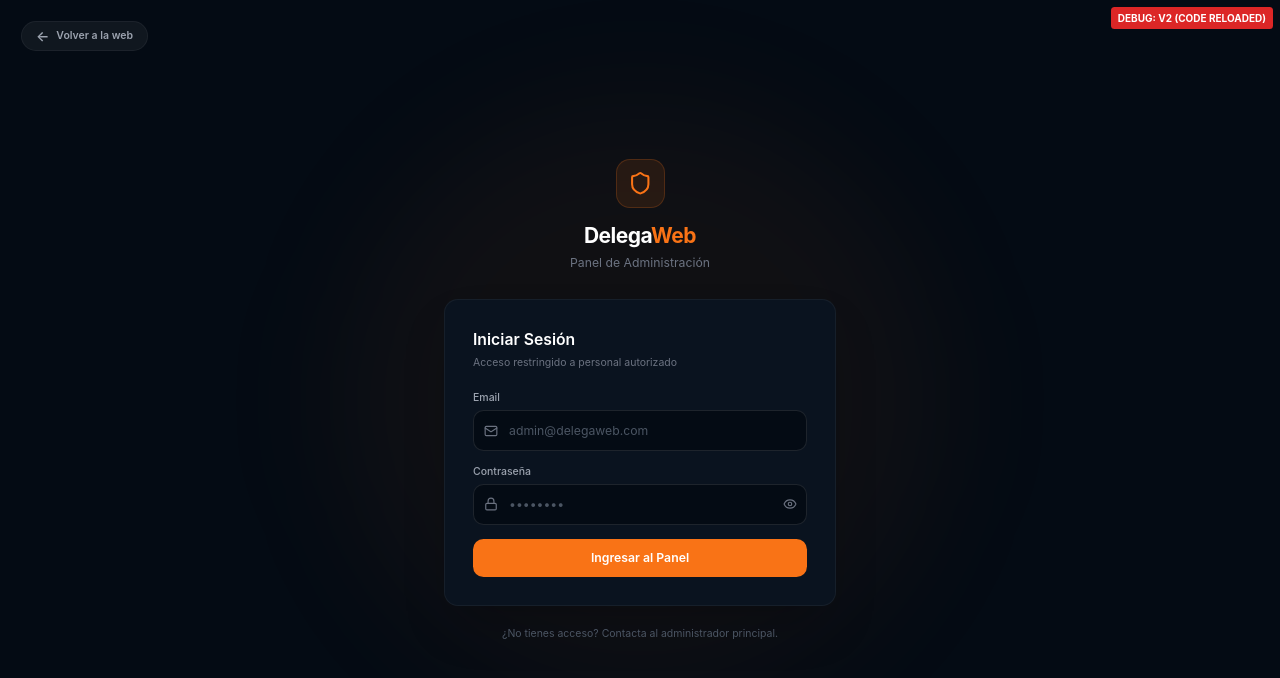
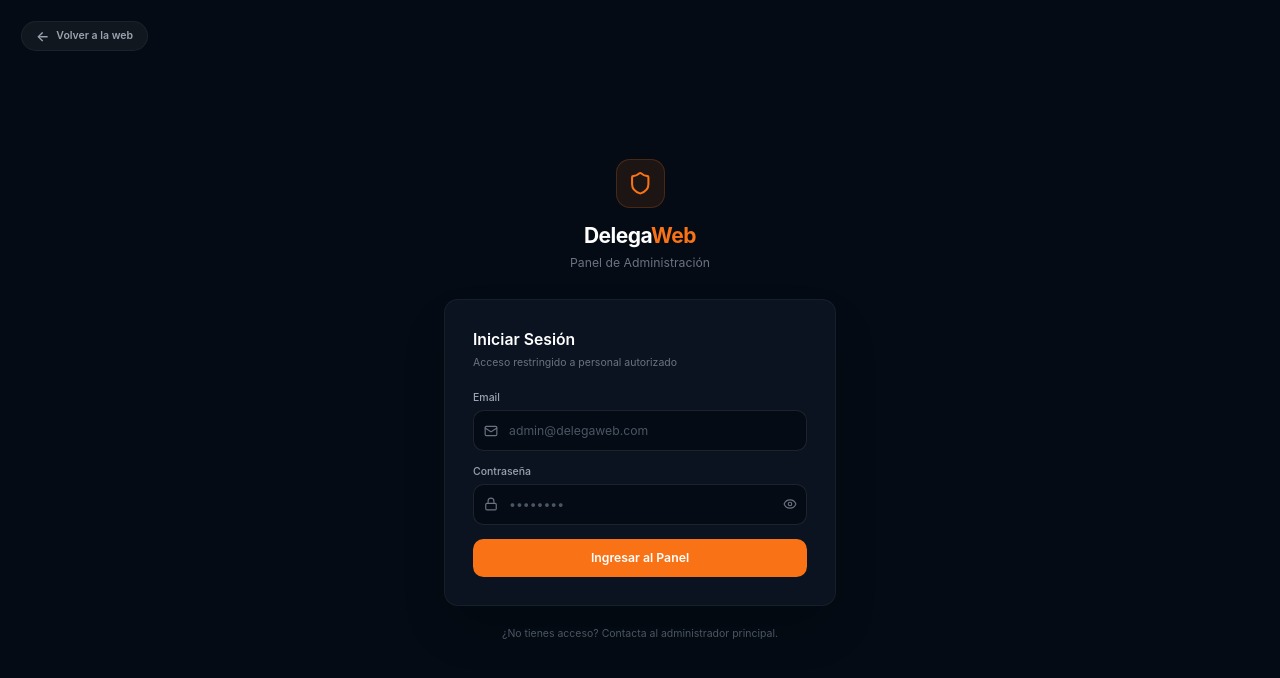
Before and after one commit to rogerferna23/DelegaWeb, a React (Vite) app: page /#/admin/login in a window 1280 px wide. Shown: the top 678 px of the page. Built offline with nearby package versions, Linux system fonts and the light colour scheme; no server answers.

Commit message:
chore: cleanup debug logs and markers after successful login fix

```diff
--- a/src/admin/AdminLogin.jsx
+++ b/src/admin/AdminLogin.jsx
@@ -41,12 +41,7 @@
 
   return (
     <div className="min-h-screen bg-background flex items-center justify-center p-4">
-      {/* Marcador Visual de Depuración */}
-      <div className="fixed top-2 right-2 px-2 py-1 bg-red-600 text-white text-[10px] rounded font-bold z-50">
-        DEBUG: V2 (CODE RELOADED)
-      </div>
       <div className="absolute inset-0 overflow-hidden pointer-events-none">
-        <div className="absolute top-1/2 left-1/2 -translate-x-1/2 -translate-y-1/2 w-[600px] h-[600px] bg-primary/5 rounded-full blur-3xl" />
       </div>
 
       {/* Back to web button */}
```
